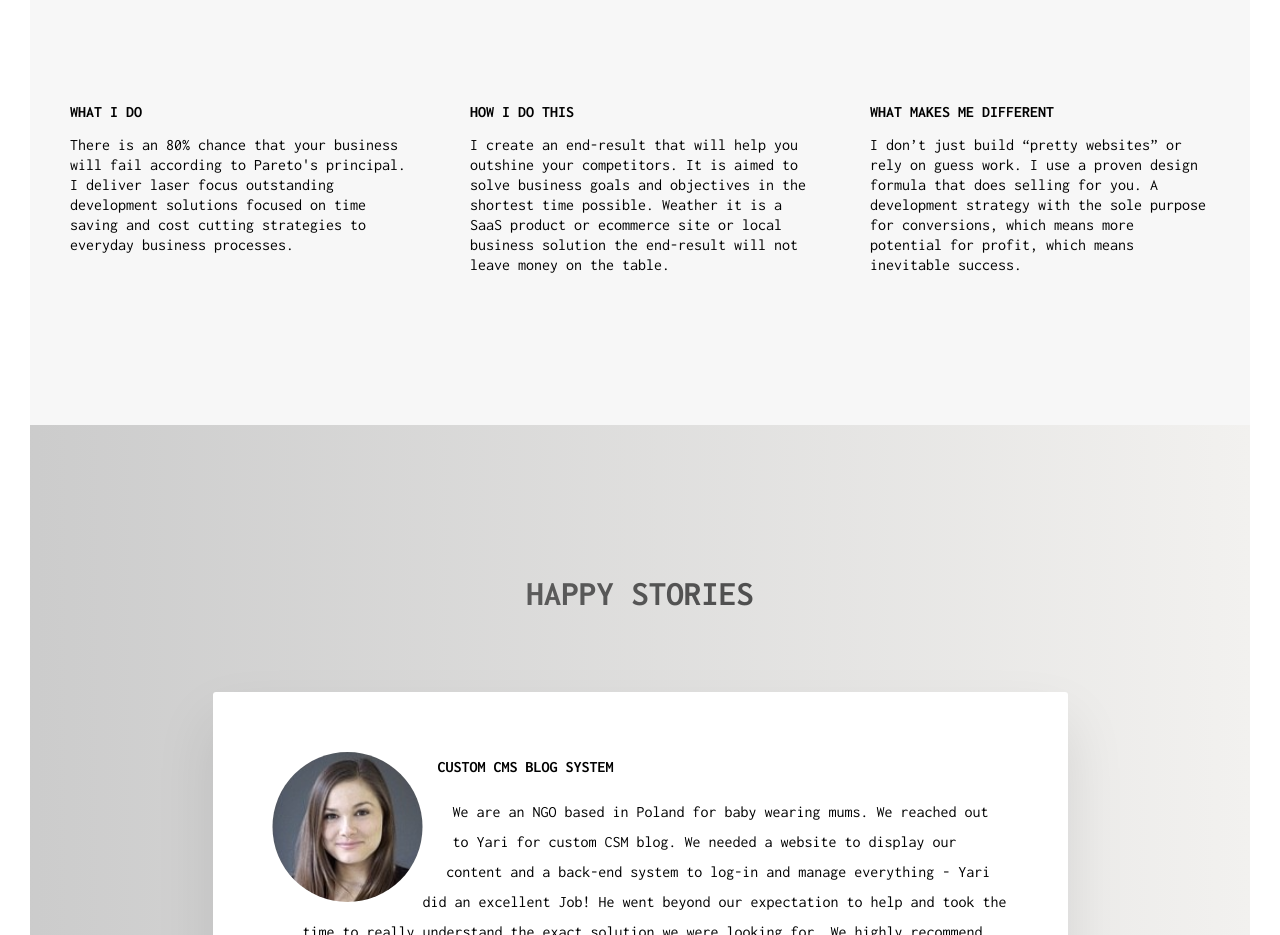
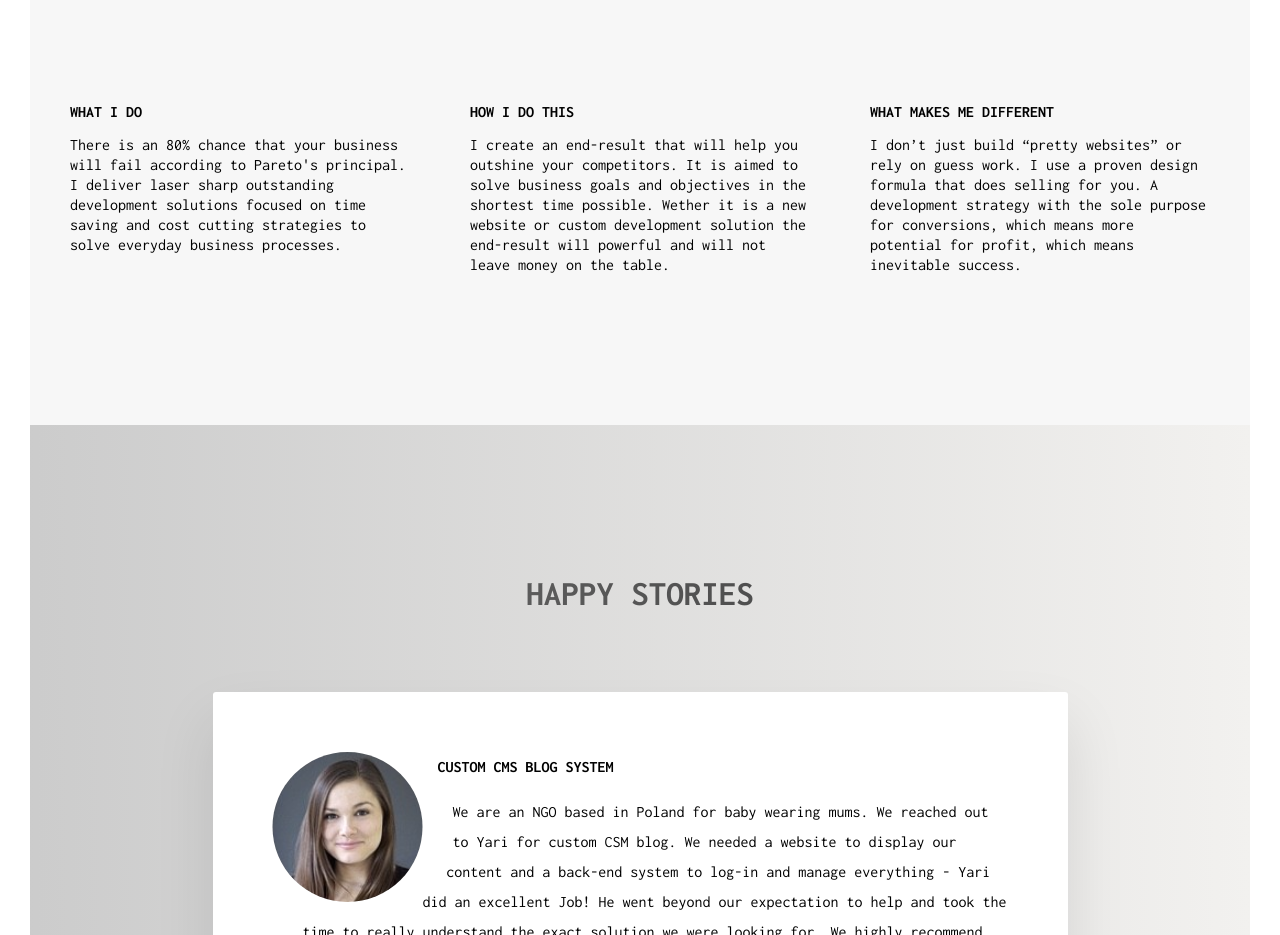
Before and after one commit to Yariandres/personal-site, a Gatsby site: page / in a window 1280 px wide. Shown: the part 1920-2855 px from the top of the page. Built offline with nearby package versions, Linux system fonts and the light colour scheme; Gatsby itself is replaced by a stand-in of ours.

Commit message:
editing services page

```diff
--- a/src/components/services.js
+++ b/src/components/services.js
@@ -9,13 +9,13 @@ const Services = () => (
 
       <h3 className="margin-bottom-small heading-tertiary">What I do</h3>
         <p className="feature__box--text paragraph">
-        There is an 80% chance that your business will fail according to Pareto's principal. I deliver laser focus outstanding development solutions focused on time saving and cost cutting strategies to everyday business processes.
+        There is an 80% chance that your business will fail according to Pareto's principal. I deliver laser sharp outstanding development solutions focused on time saving and cost cutting strategies to solve everyday business processes.
         </p>
       </div>
       <div className="col-1-of-3">
         <h3 className="margin-bottom-small heading-tertiary">How I do this</h3>
         <p className="feature__box--text paragraph">
-        I create an end-result that will help you outshine your competitors. It is aimed to solve business goals and objectives in the shortest time possible. Weather it is a SaaS product or ecommerce site or local business solution the end-result will not leave money on the table.
+        I create an end-result that will help you outshine your competitors. It is aimed to solve business goals and objectives in the shortest time possible. Wether it is a new website or custom development solution the end-result will powerful and will not leave money on the table.
         </p>
       </div>
 
```
